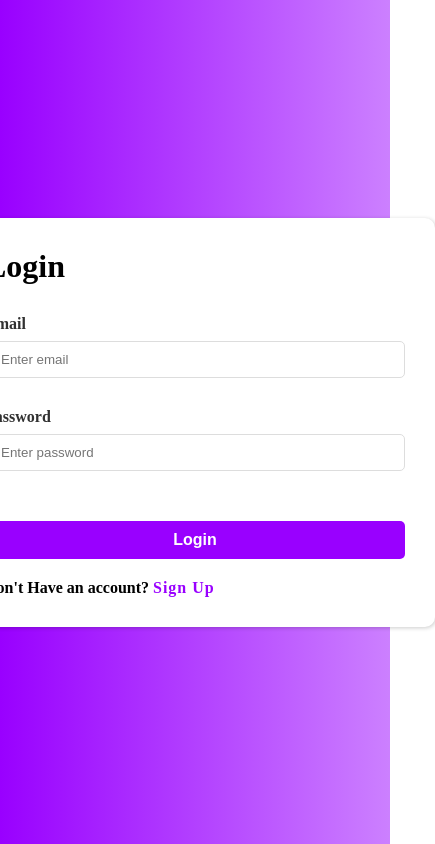
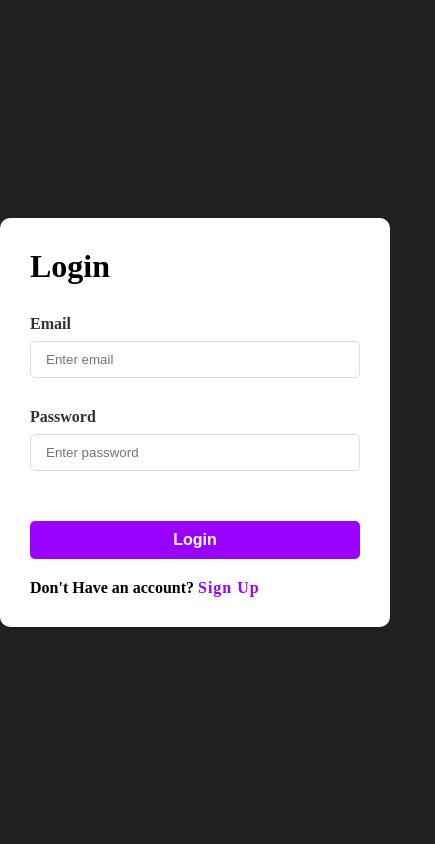
Before and after one commit to killshotxd/React-firebase-auth, a React (Vite) app: page /login in a window 390 px wide. Shown: the whole page, 435 px wide, since content can reach past the window. Built offline with nearby package versions, Linux system fonts and the light colour scheme; no server answers.

Commit message:
fixed login signup responsiveness

```diff
--- a/src/components/Login/Login.module.css
+++ b/src/components/Login/Login.module.css
@@ -2,16 +2,16 @@
   height: 100%;
   min-height: 100vh;
   width: 100%;
-  background: linear-gradient(to right, #9900ff, #cc80ff);
+  /* background: linear-gradient(to right, #9900ff, #cc80ff); */
   display: flex;
   justify-content: center;
   align-items: center;
 }
 
 .innerBox {
-  min-width: 480px;
+  min-width: 240px;
   height: fit-content;
-  width: fit-content;
+  width: 30rem;
   background-color: #fff;
   box-shadow: 1px 1px 4px rgba(0, 0, 0, 0.2);
   padding: 30px;
--- a/src/components/SignUp/Signup.module.css
+++ b/src/components/SignUp/Signup.module.css
@@ -2,16 +2,16 @@
   height: 100%;
   min-height: 100vh;
   width: 100%;
-  background: linear-gradient(to right, #9900ff, #cc80ff);
+
   display: flex;
   justify-content: center;
   align-items: center;
 }
 
 .innerBox {
-  min-width: 480px;
+  min-width: 240px;
   height: fit-content;
-  width: fit-content;
+  width: 30rem;
   background-color: #fff;
   box-shadow: 1px 1px 4px rgba(0, 0, 0, 0.2);
   padding: 30px;
--- a/src/index.css
+++ b/src/index.css
@@ -3,3 +3,7 @@
   padding: 0;
   box-sizing: border-box;
 }
+
+body {
+  background: #212121;
+}
```
